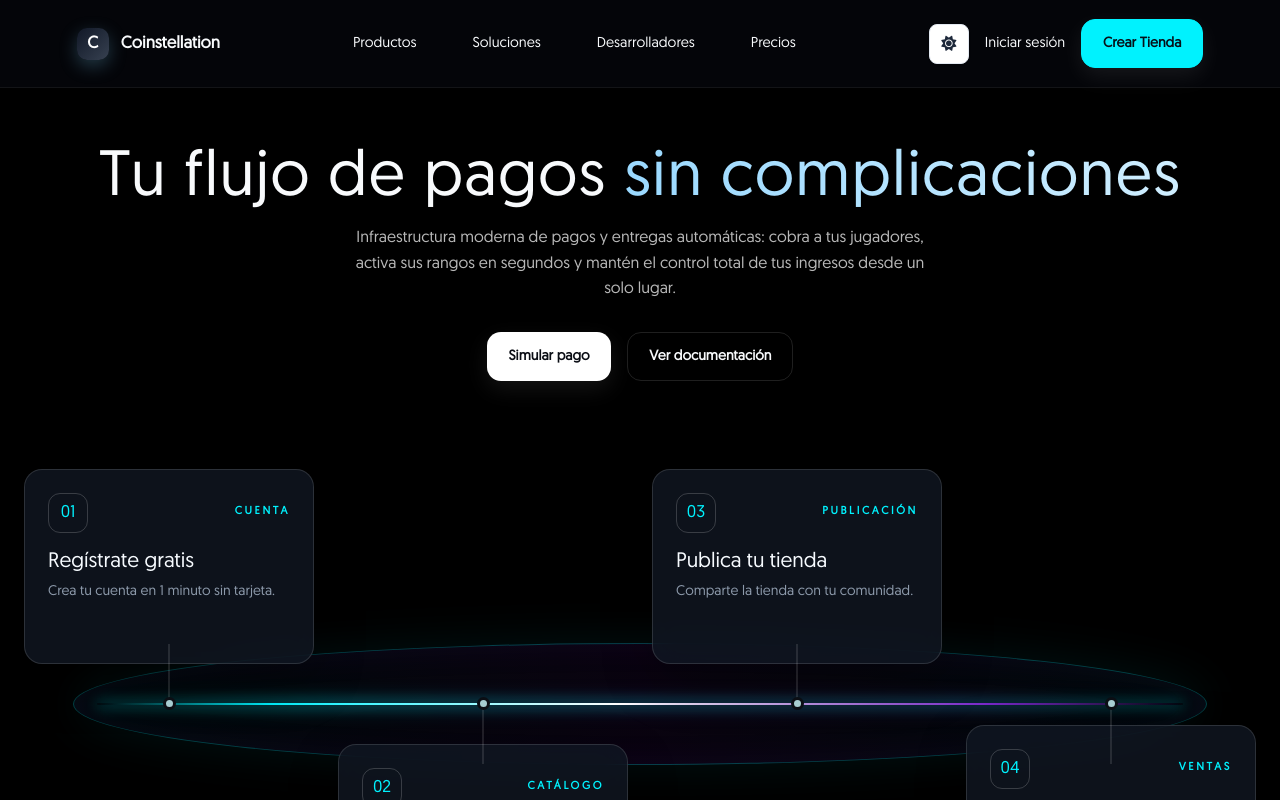
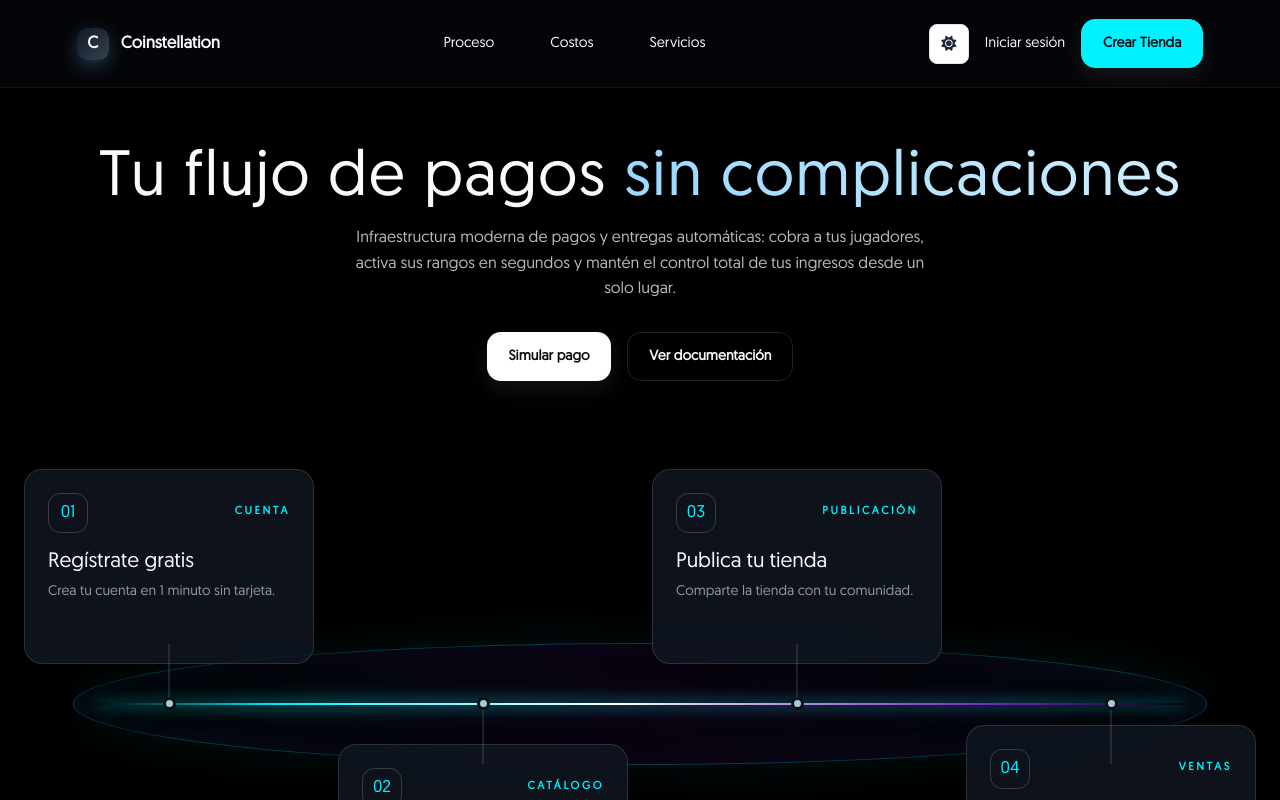
Before and after one commit to JaimeH-Q/coinstellation-frontend, a Next.js app: page / in a window 1280 px wide. Shown: the top 800 px of the page. Built offline with nearby package versions, Linux system fonts and the light colour scheme.

Commit message:
cambios-navbar

```diff
--- a/app/layout.tsx
+++ b/app/layout.tsx
@@ -21,7 +21,7 @@ export default function RootLayout({
   children: React.ReactNode;
 }>) {
   return (
-    <html lang="es" className={`${nunito.variable} h-full antialiased`}>
+    <html lang="es" className={`${nunito.variable} h-full antialiased scroll-smooth`}>
       <head>
         {/* FontAwesome CDN para toda la iconografía minimalista del dashboard */}
         <link
--- a/components/landing/Costos.tsx
+++ b/components/landing/Costos.tsx
@@ -12,7 +12,7 @@ export default function Costos() {
   const totalNeto = valorValido - comisionCoinst;
 
   return (
-    <section className="coin-costs" id="pricing" aria-label="Costos y comisiones de Coinstellation">
+    <section className="coin-costs scroll-mt-20" id="costos" aria-label="Costos y comisiones de Coinstellation">
       <div className="coin-costs-header">
         <h2>Costos y Comisiones</h2>
         <p className="coin-costs-copy">
--- a/components/landing/Navbar.tsx
+++ b/components/landing/Navbar.tsx
@@ -1,6 +1,6 @@
 "use client";
 
-import React, { useState, useEffect, useRef } from "react";
+import React, { useState } from "react";
 import Link from "next/link";
 
 interface NavbarProps {
@@ -15,61 +15,9 @@ export default function Navbar({
   onAbrirRegistro,
 }: NavbarProps) {
   const [menuAbierto, setMenuAbierto] = useState(false);
-  const [dropdownActivo, setDropdownActivo] = useState<string | null>(null);
-  const navRef = useRef<HTMLElement>(null);
-  const cierreDropdownRef = useRef<ReturnType<typeof setTimeout> | null>(null);
 
-  // Cerrar dropdown al hacer click fuera o presionar Escape
-  useEffect(() => {
-    const handleClickFuera = (e: MouseEvent) => {
-      if (navRef.current && !navRef.current.contains(e.target as Node)) {
-        setDropdownActivo(null);
-      }
-    };
-
-    const handleKeyDown = (e: KeyboardEvent) => {
-      if (e.key === "Escape") {
-        setDropdownActivo(null);
-        setMenuAbierto(false);
-      }
-    };
-
-    document.addEventListener("click", handleClickFuera);
-    document.addEventListener("keydown", handleKeyDown);
-    return () => {
-      document.removeEventListener("click", handleClickFuera);
-      document.removeEventListener("keydown", handleKeyDown);
-      if (cierreDropdownRef.current) {
-        clearTimeout(cierreDropdownRef.current);
-      }
-    };
-  }, []);
-
-  const cancelarCierreDropdown = () => {
-    if (cierreDropdownRef.current) {
-      clearTimeout(cierreDropdownRef.current);
-      cierreDropdownRef.current = null;
-    }
-  };
-
-  const programarCierreDropdown = () => {
-    cancelarCierreDropdown();
-    cierreDropdownRef.current = setTimeout(() => {
-      setDropdownActivo(null);
-      cierreDropdownRef.current = null;
-    }, 300);
-  };
-
-  const mantenerDropdownAbierto = (id: string) => {
-    cancelarCierreDropdown();
-    setDropdownActivo(id);
-  };
-
-  const alternarDropdown = (id: string, e: React.MouseEvent) => {
-    e.preventDefault();
-    e.stopPropagation();
-    cancelarCierreDropdown();
-    setDropdownActivo((actual) => (actual === id ? null : id));
+  const cerrarMenu = () => {
+    setMenuAbierto(false);
   };
 
   return (
@@ -94,112 +42,23 @@ export default function Navbar({
 
       <nav
         id="mainNav"
-        ref={navRef}
         className={menuAbierto ? "is-open" : ""}
       >
         <ul>
-          {/* PRODUCTOS */}
-          <li
-            className="products-nav-item dropdown-nav-item"
-            onMouseEnter={() => mantenerDropdownAbierto("productsDropdown")}
-            onMouseLeave={programarCierreDropdown}
-          >
-            <a
-              href="#coin-services"
-              className="dropdown-trigger"
-              data-dropdown="productsDropdown"
-              aria-expanded={dropdownActivo === "productsDropdown"}
-              aria-controls="productsDropdown"
-              onClick={(e) => alternarDropdown("productsDropdown", e)}
-            >
-              Productos
+          <li>
+            <a href="#proceso" onClick={cerrarMenu}>
+              Proceso
             </a>
-            <div
-              className={`dropdown-medium ${
-                dropdownActivo === "productsDropdown" ? "is-open" : ""
-              }`}
-              id="productsDropdown"
-              onMouseEnter={() => mantenerDropdownAbierto("productsDropdown")}
-              onMouseLeave={programarCierreDropdown}
-            ></div>
           </li>
-
-          {/* SOLUCIONES */}
-          <li
-            className="dropdown-nav-item"
-            onMouseEnter={() => mantenerDropdownAbierto("solutionsDropdown")}
-            onMouseLeave={programarCierreDropdown}
-          >
-            <a
-              href="#solutions"
-              className="dropdown-trigger"
-              data-dropdown="solutionsDropdown"
-              aria-expanded={dropdownActivo === "solutionsDropdown"}
-              aria-controls="solutionsDropdown"
-              onClick={(e) => alternarDropdown("solutionsDropdown", e)}
-            >
-              Soluciones
+          <li>
+            <a href="#costos" onClick={cerrarMenu}>
+              Costos
             </a>
-            <div
-              className={`dropdown-medium ${
-                dropdownActivo === "solutionsDropdown" ? "is-open" : ""
-              }`}
-              id="solutionsDropdown"
-              onMouseEnter={() => mantenerDropdownAbierto("solutionsDropdown")}
-              onMouseLeave={programarCierreDropdown}
-            ></div>
           </li>
-
-          {/* DESARROLLADORES */}
-          <li
-            className="dropdown-nav-item"
-            onMouseEnter={() => mantenerDropdownAbierto("developersDropdown")}
-            onMouseLeave={programarCierreDropdown}
-          >
-            <a
-              href="#documentation"
-              className="dropdown-trigger"
-              data-dropdown="developersDropdown"
-              aria-expanded={dropdownActivo === "developersDropdown"}
-              aria-controls="developersDropdown"
-              onClick={(e) => alternarDropdown("developersDropdown", e)}
-            >
-              Desarrolladores
+          <li>
+            <a href="#servicios" onClick={cerrarMenu}>
+              Servicios
             </a>
-            <div
-              className={`dropdown-medium ${
-                dropdownActivo === "developersDropdown" ? "is-open" : ""
-              }`}
-              id="developersDropdown"
-              onMouseEnter={() => mantenerDropdownAbierto("developersDropdown")}
-              onMouseLeave={programarCierreDropdown}
-            ></div>
-          </li>
-
-          {/* PRECIOS */}
-          <li
-            className="dropdown-nav-item"
-            onMouseEnter={() => mantenerDropdownAbierto("pricingDropdown")}
-            onMouseLeave={programarCierreDropdown}
-          >
-            <a
-              href="#pricing"
-              className="dropdown-trigger"
-              data-dropdown="pricingDropdown"
-              aria-expanded={dropdownActivo === "pricingDropdown"}
-              aria-controls="pricingDropdown"
-              onClick={(e) => alternarDropdown("pricingDropdown", e)}
-            >
-              Precios
-            </a>
-            <div
-              className={`dropdown-medium ${
-                dropdownActivo === "pricingDropdown" ? "is-open" : ""
-              }`}
-              id="pricingDropdown"
-              onMouseEnter={() => mantenerDropdownAbierto("pricingDropdown")}
-              onMouseLeave={programarCierreDropdown}
-            ></div>
           </li>
         </ul>
       </nav>
--- a/components/landing/Roadmap.tsx
+++ b/components/landing/Roadmap.tsx
@@ -59,7 +59,8 @@ export default function Roadmap() {
 
   return (
     <section
-      className="coin-roadmap"
+      id="proceso"
+      className="coin-roadmap scroll-mt-20"
       aria-label="Roadmap de configuración de Coinstellation"
     >
       <div className="coin-roadmap-header">
--- a/components/landing/Servicios.tsx
+++ b/components/landing/Servicios.tsx
@@ -66,7 +66,8 @@ export default function Servicios() {
 
   return (
     <section
-      className="coin-services"
+      id="servicios"
+      className="coin-services scroll-mt-20"
       aria-label="Servicios principales de Coinstellation"
     >
       <h2 className="coin-services-title">
```
Also changed, not shown: app/page.tsx (+0 -12 lines).
